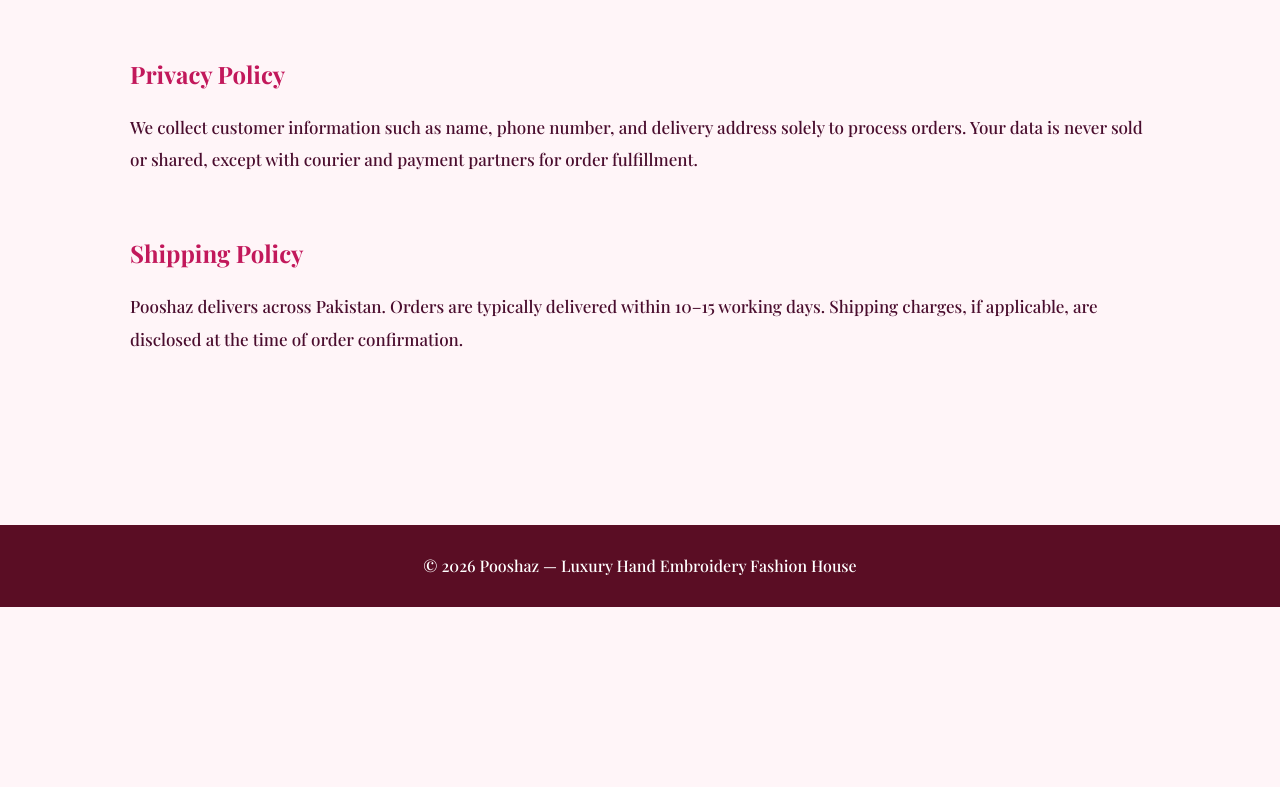
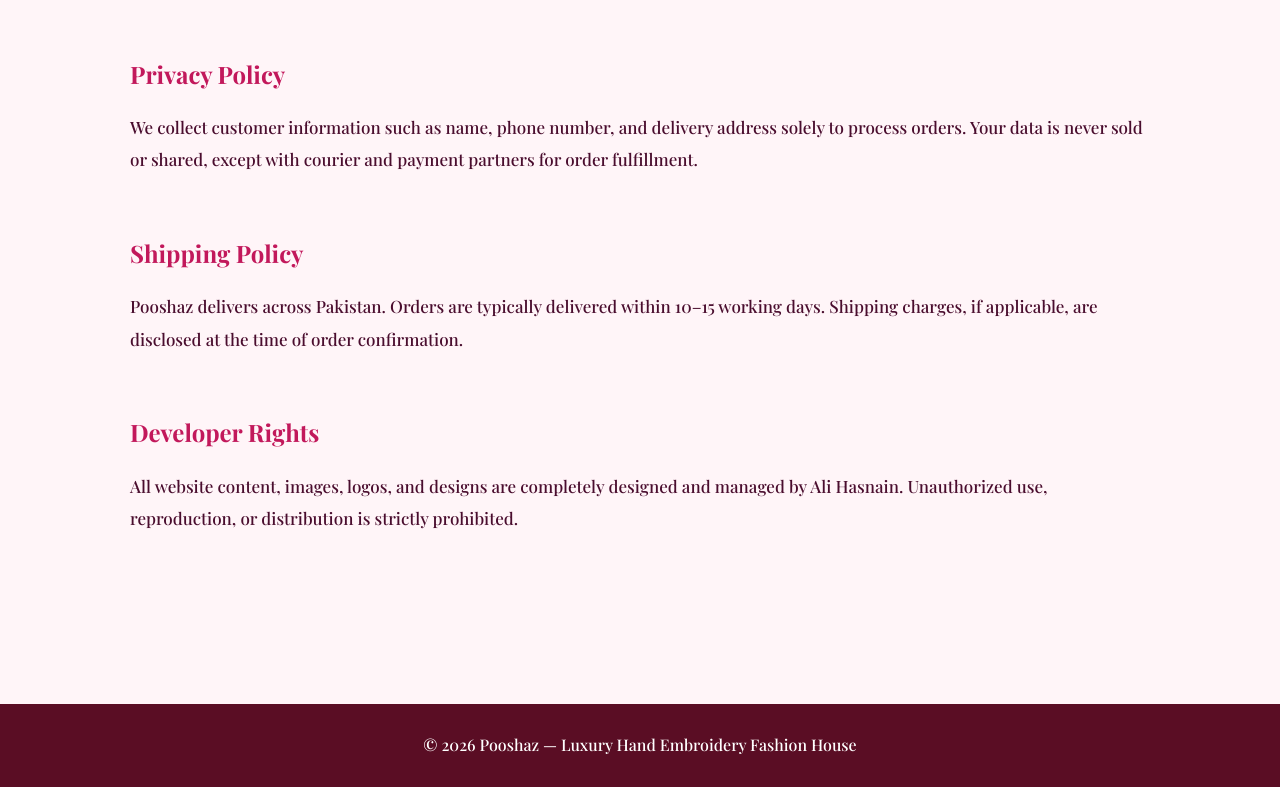
Before and after one commit to ali32-sidra/my-project, a plain HTML site: page terms.html in a window 1280 px wide. Shown: the part 1900-2687 px from the top of the page. Before the commit the page ends 2507 px from the top, so only its background shows below. Drawn offline with nearby package versions, Linux system fonts and the light colour scheme.

Commit message:
Add modified terms

```diff
--- a/terms.html
+++ b/terms.html
@@ -231,6 +231,9 @@ Pooshaz delivers across Pakistan. Orders are typically delivered within 10–15
 Shipping charges, if applicable, are disclosed at the time of order confirmation.
 </p>
 
+<h3>Developer Rights</h3>
+<p>All website content, images, logos, and designs are completely designed and managed by Ali Hasnain.
+Unauthorized use, reproduction, or distribution is strictly prohibited.</p>
 </section>
 
 <footer>
```
